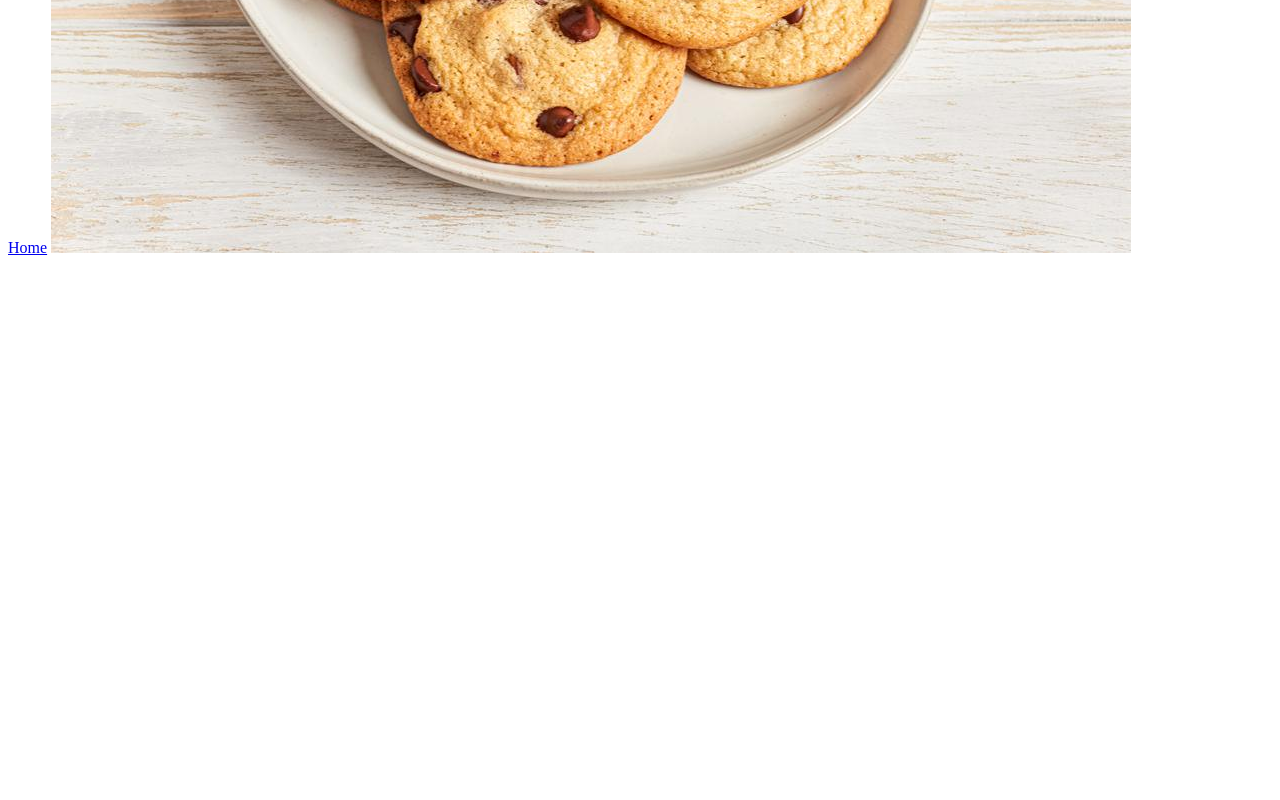
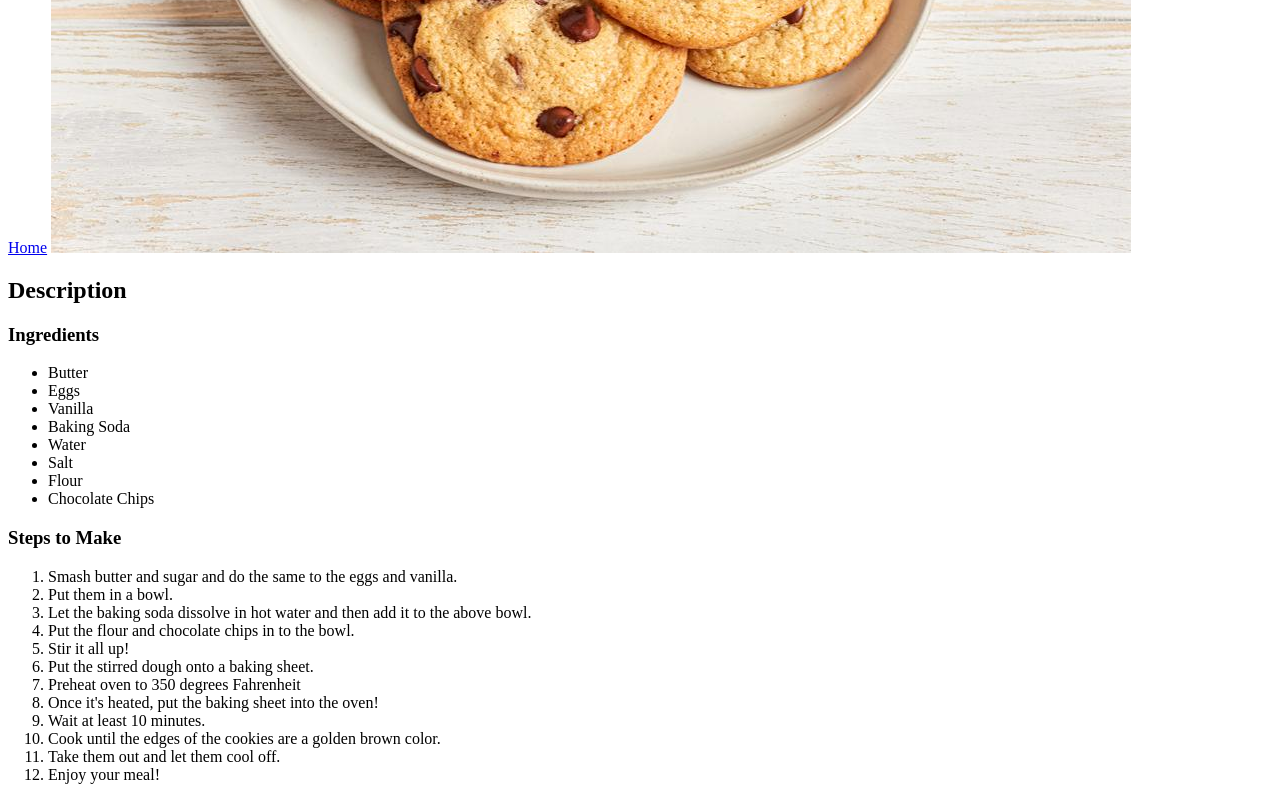
Before and after one commit to t-robbins14/odin-recipes, a plain HTML site: page recipes/chocolatechipcookies.html in a window 1280 px wide. Shown: the part 677-1477 px from the top of the page. Before the commit the page ends 942 px from the top, so only its background shows below. Drawn offline with Linux system fonts and the light colour scheme.

Commit message:
Created an unordered list of ingredients and an ordered list of steps to make the cookies

```diff
--- a/recipes/chocolatechipcookies.html
+++ b/recipes/chocolatechipcookies.html
@@ -9,5 +9,32 @@
     <h1>Recipe for Chocolate Chip Cookies</h1>
     <a href="../index.html">Home</a>
     <img src="./chocolatechip.jpg">
+    <h2>Description</h2>
+        <h3>Ingredients</h3>
+        <ul>
+            <li>Butter</li>
+            <li>Eggs</li>
+            <li>Vanilla</li>
+            <li>Baking Soda</li>
+            <li>Water</li>
+            <li>Salt</li>
+            <li>Flour</li>
+            <li>Chocolate Chips</li>
+        </ul>
+        <h3>Steps to Make</h3>
+        <ol>
+            <li>Smash butter and sugar and do the same to the eggs and vanilla.</li>
+            <li>Put them in a bowl.</li>
+            <li>Let the baking soda dissolve in hot water and then add it to the above bowl.</li>
+            <li>Put the flour and chocolate chips in to the bowl.</li>
+            <li>Stir it all up!</li>
+            <li>Put the stirred dough onto a baking sheet.</li>
+            <li>Preheat oven to 350 degrees Fahrenheit</li>
+            <li>Once it's heated, put the baking sheet into the oven!</li>
+            <li>Wait at least 10 minutes.</li>
+            <li>Cook until the edges of the cookies are a golden brown color.</li>
+            <li>Take them out and let them cool off.</li>
+            <li>Enjoy your meal!</li>
+        </ol>
 </body>
 </html>
```
